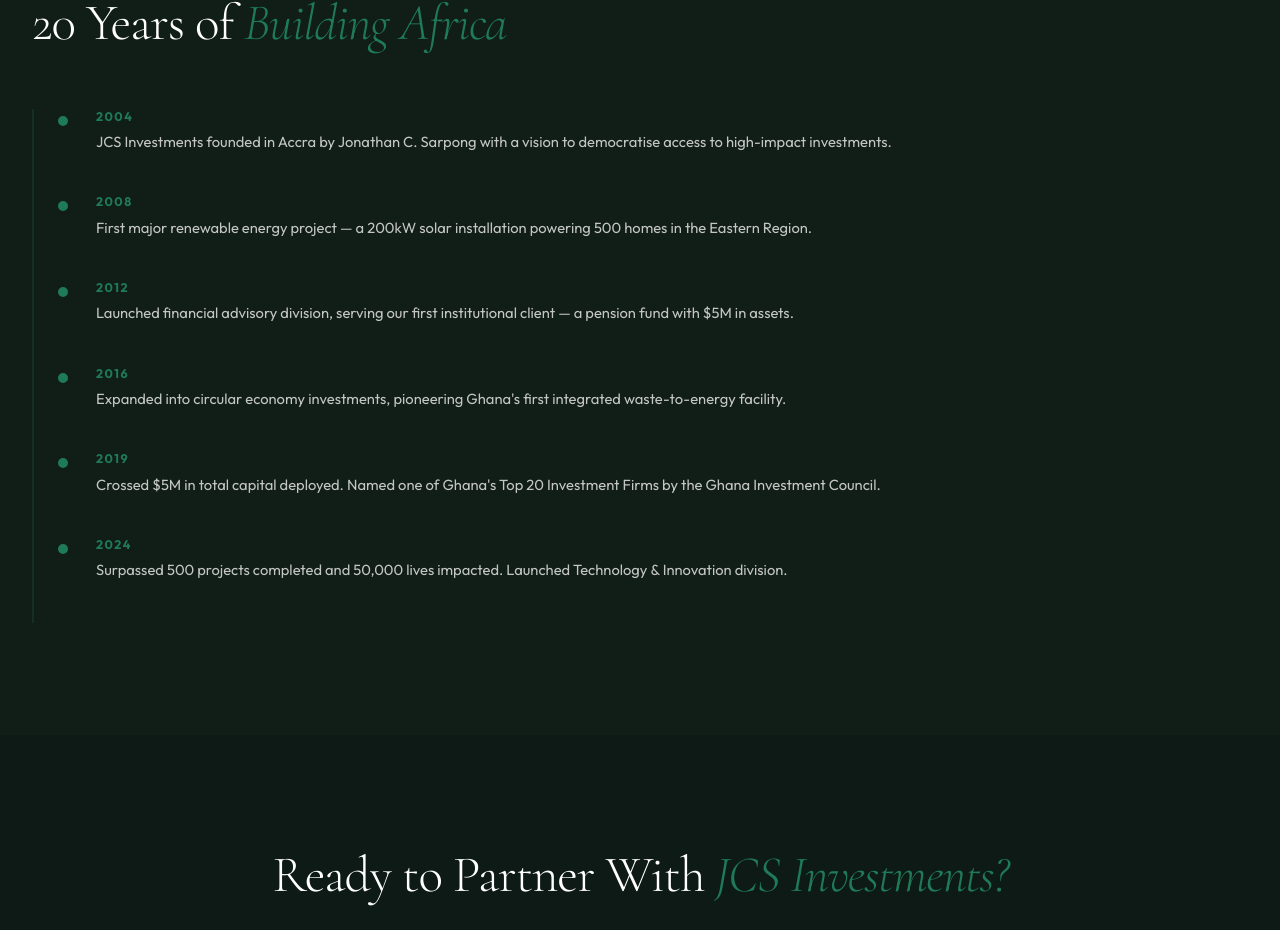
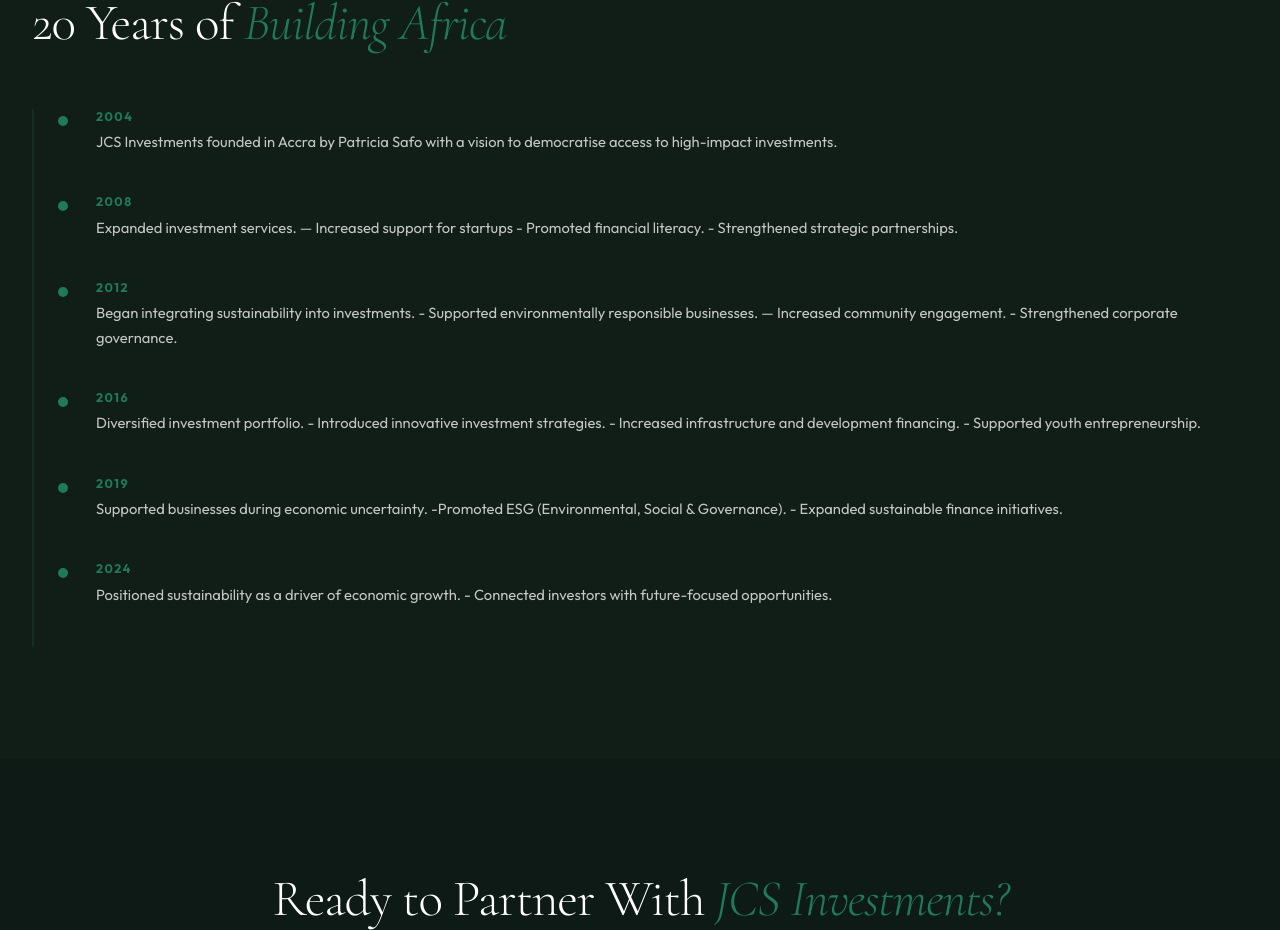
Before and after one commit to jcsinvestmentsworkspace-code/jcsinvestmentsltd.com, a Next.js app: page /about in a window 1280 px wide. Shown: the part 2210-3140 px from the top of the page. Built offline with nearby package versions, Linux system fonts and the light colour scheme.

Commit message:
Update About page and Insights content

```diff
--- a/app/about/page.tsx
+++ b/app/about/page.tsx
@@ -14,12 +14,12 @@
 ];
 
 const MILESTONES = [
-  { year:"2004", event:"JCS Investments founded in Accra by Jonathan C. Sarpong with a vision to democratise access to high-impact investments." },
-  { year:"2008", event:"First major renewable energy project — a 200kW solar installation powering 500 homes in the Eastern Region." },
-  { year:"2012", event:"Launched financial advisory division, serving our first institutional client — a pension fund with $5M in assets." },
-  { year:"2016", event:"Expanded into circular economy investments, pioneering Ghana's first integrated waste-to-energy facility." },
-  { year:"2019", event:"Crossed $5M in total capital deployed. Named one of Ghana's Top 20 Investment Firms by the Ghana Investment Council." },
-  { year:"2024", event:"Surpassed 500 projects completed and 50,000 lives impacted. Launched Technology & Innovation division." },
+  { year:"2004", event:"JCS Investments founded in Accra by Patricia Safo with a vision to democratise access to high-impact investments." },
+  { year:"2008", event:"Expanded investment services. — Increased support for startups - Promoted financial literacy. - Strengthened strategic partnerships." },
+  { year:"2012", event:"Began integrating sustainability into investments. - Supported environmentally responsible businesses. — Increased community engagement. - Strengthened corporate governance." },
+  { year:"2016", event:"Diversified investment portfolio. - Introduced innovative investment strategies. - Increased infrastructure and development financing. - Supported youth entrepreneurship." },
+  { year:"2019", event:"Supported businesses during economic uncertainty. -Promoted ESG (Environmental, Social & Governance). - Expanded sustainable finance initiatives." },
+  { year:"2024", event:"Positioned sustainability as a driver of economic growth. - Connected investors with future-focused opportunities." },
 ];
 
 export default function AboutPage() {
```
Also changed, not shown: app/insights/page.tsx (line endings or trailing spaces).
